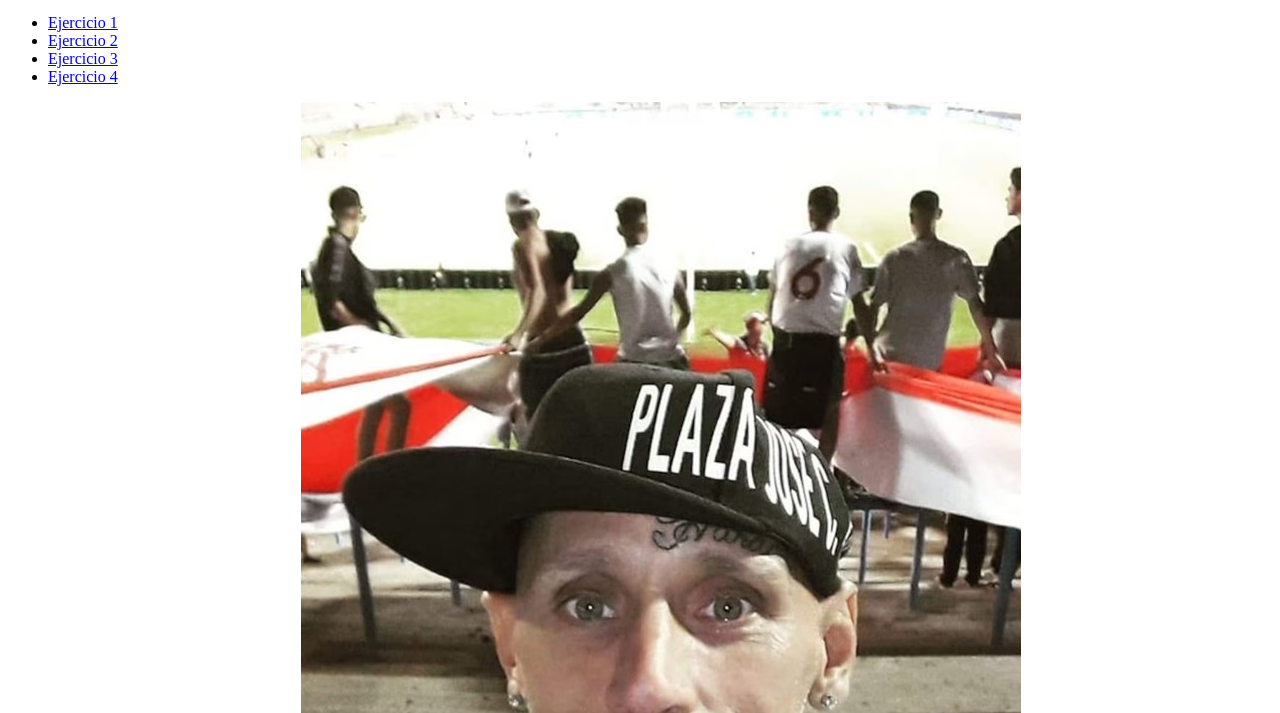
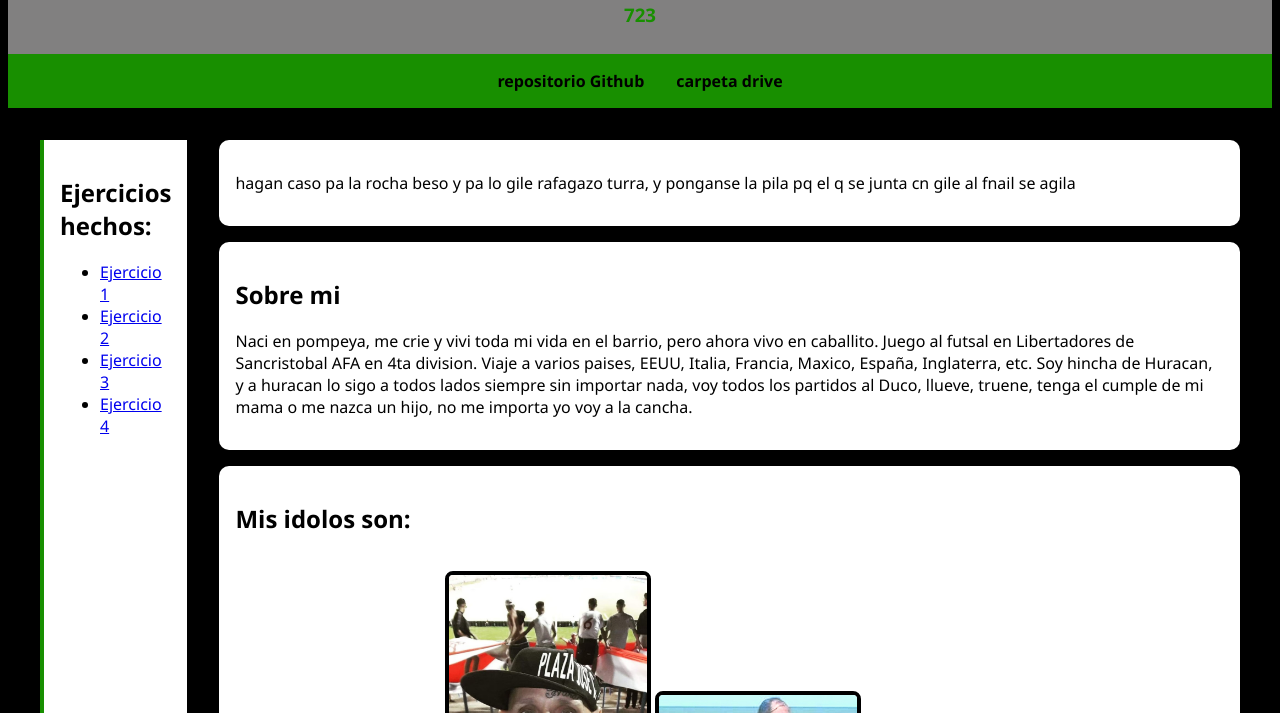
Before and after one commit to depompeyavengo22/informatica, a plain HTML site: page index.html in a window 1280 px wide. Shown: the part 100-813 px from the top of the page. Drawn offline with Linux system fonts and the light colour scheme.

Commit message:
Add files via upload

```diff
--- a/index.html
+++ b/index.html
@@ -1,19 +1,53 @@
 <!DOCTYPE html>
 <html>
     <head>
+        <meta name="viewport" content="width=device-width, initial-scale=1.0">
+        <link rel="stylesheet" href="./index_estilos.css">
         <title>depompeyavengo</title>
     </head>
     <body>
+  <!-- Encabezado principal con título y subtítulo -->
+    <header>
         <h1>Callejero Fino</h1>
-       <p>hagan caso pa la rocha beso y pa lo gile rafagazo turra, y ponganse la pila pq el q se junta cn gile al fnail se agila</p>
+        <h3>723</h3>
+    </header>
+     <!-- Contenido principal de la página -->
+     <nav>
+        <a href="https://github.com/depompeyavengo22/informatica"> repositorio Github</a>
+        <a href="https://drive.google.com/drive/folders/1nIyf9H3BRTSKNA7TlgLqISSMURzNcVJq?usp=drive_link">carpeta drive</a>
+     </nav>
+     <main>
+         <!-- Contenido principal de la página -->
+          <!-- Información complementaria (aside) -->
+          <aside>
+            <h2>Ejercicios hechos:</h2>
         <ul>
          <li><a href="./enlace.html">Ejercicio 1</a></li>
          <li><a href="./tablas.html">Ejercicio 2</a></li>
          <li><a href="Tablas 2.html">Ejercicio 3</a></li>
          <li><a href="./semantica.html">Ejercicio 4</a></li>
         </ul>
+         </aside>
+         <section>
+         <article class="tarjeta">
+         <p>hagan caso pa la rocha beso y pa lo gile rafagazo turra, y ponganse la pila pq el q se junta cn gile al fnail se agila</p>
+         </article>
+            <article class="tarjeta">
+                <h2>Sobre mi</h2>
+                <p>Naci en pompeya, me crie y vivi toda mi vida en el barrio, pero ahora vivo en caballito. Juego al futsal en Libertadores de Sancristobal AFA en 4ta division. Viaje a varios paises, EEUU, Italia, Francia, Maxico, España, Inglaterra, etc. Soy hincha de Huracan, y a huracan lo sigo a todos lados siempre sin importar nada, voy todos los partidos al Duco, llueve, truene, tenga el cumple de mi mama o me nazca un hijo, no me importa yo voy a la cancha.</p>
+            </article>
+       <article class="tarjeta">
+        <h2>Mis idolos son:</h2>
        <img src="./images.jpg">
        <img src="./lokurA.jpg">
        <img src="./cone.jpg">
+       </article>
+         </section>
+     </main>
+        <!-- Pie de página con derechos y enlaces legales -->
+<footer>
+    <p>El pastor</p>
+<p><a href="">Instagram</a> | <a href="">Watsap</a></p>
+</footer>
     </body>
 </html>
--- /dev/null
+++ b/index_estilos.css
@@ -0,0 +1,50 @@
+body {
+    font-family: 'Segoe UI', sans-serif;
+   background-color: rgb(0, 0, 0);
+    }
+    header, footer {
+    background-color: rgb(129, 128, 128);
+    color: rgb(24, 143, 0);
+    text-align: center;
+   padding: 0.5rem;
+    }
+    nav {
+        background-color: rgb(24, 143, 0);
+        padding: 1rem;
+        display: flex;
+       justify-content: center;
+       gap: 2rem;
+    }
+    nav a {
+    text-decoration: none;
+   color: black;
+
+    font-weight: bold;
+    }
+   main {
+        padding: 2rem;
+   display: flex;
+   gap: 2rem;
+   }
+
+   article {
+    background-color: white;
+    padding: 1rem;
+    border-radius: 10px;
+    margin-bottom: 1rem;
+    }
+    aside {
+    background-color: white;
+    padding: 1rem;
+    border-left: 4px solid rgb(24, 143, 0);
+    }
+   img {
+   max-width: 20%;
+    margin-top: 1rem;
+   border: 4px solid #000000;
+    border-radius: 8px;
+    }
+    footer a {
+   color: rgb(24, 143, 0);
+   text-decoration: none;
+    }
```
Also changed, not shown: semantica.html (+1 -1 lines). Lines whose indentation alone changed are shown as unchanged.
